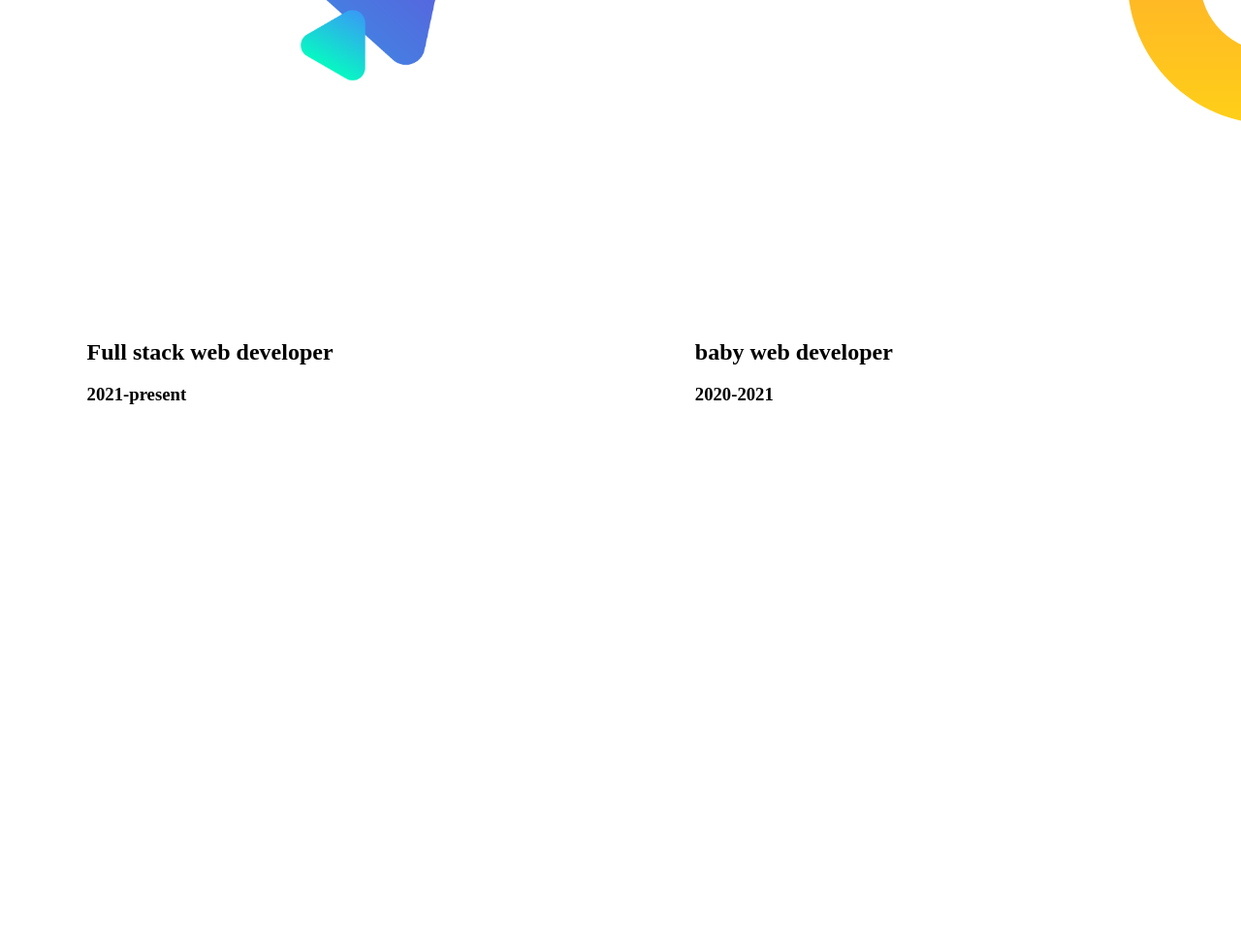
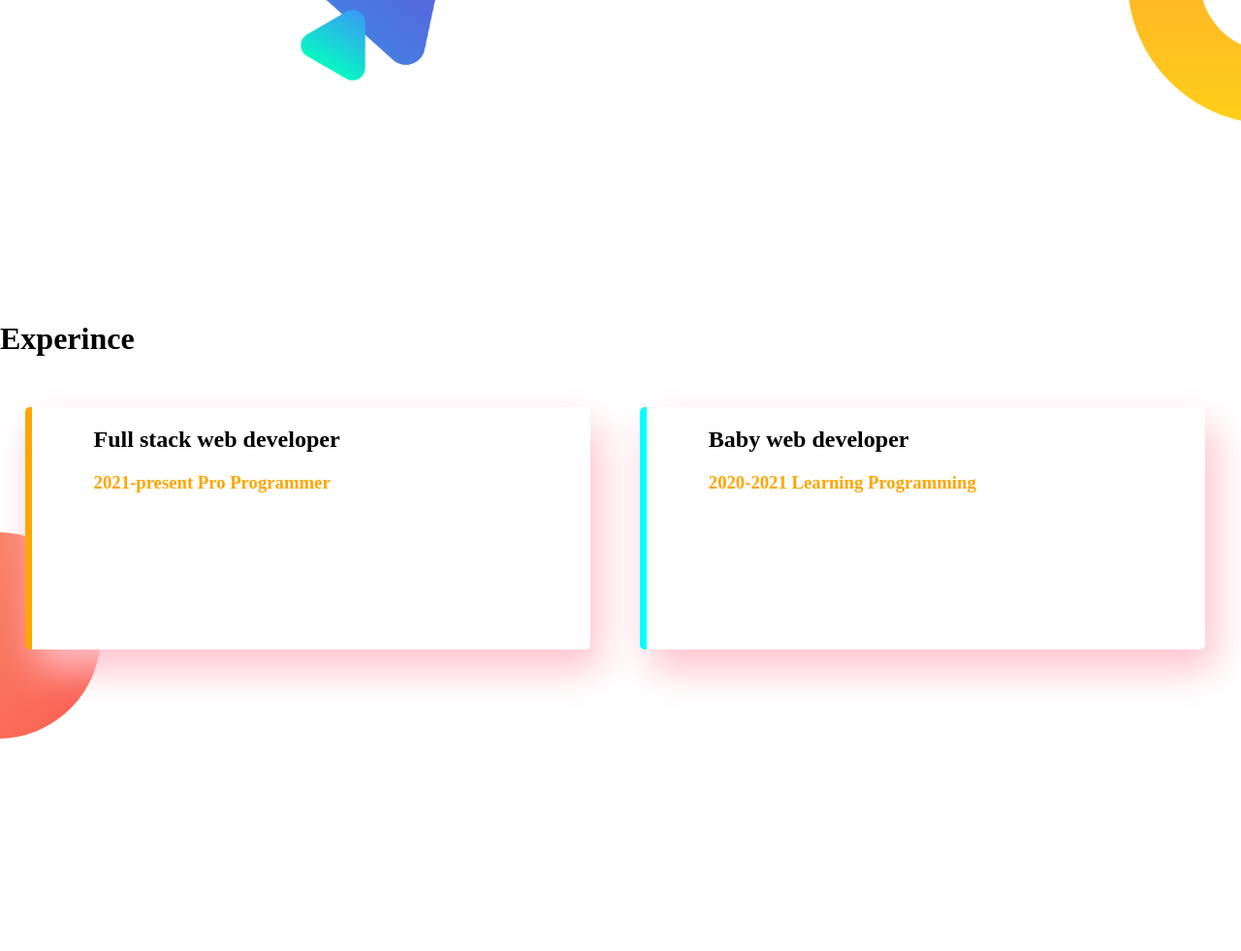
Before and after one commit to AshikpHerodowza/web-portfolio, a plain HTML site: page index.html in a window 1280 px wide. Shown: the part 996-1977 px from the top of the page at 97% size. Before the commit the page ends 1950 px from the top, so only its background shows below. Drawn offline with Linux system fonts and the light colour scheme.

Commit message:
last  part done

```diff
--- a/index.html
+++ b/index.html
@@ -32,7 +32,7 @@
         <img src="images/image 17.png" alt="">
 
     </div>
-    <div class="half">
+    <div class="half single">
         <h2>Dream Big</h2>
         <h3>Become a webdeveloper</h3>
         <p>"So many of our dreams at first seem impossible, then they seem improbable, and then, when we summon the will, they soon become inevitable."—Christoper Reeve</p>
@@ -41,17 +41,21 @@
  </section>
 
 <section class="last">
-<div class="half">
+
+    <h1>
+        Experince
+    </h1>
+<div id="full-srack" class="half single ">
 <h2>Full stack web developer</h2>
-<h3>2021-present</h3>
+<h3 class="orange">2021-present Pro Programmer</h3>
 
 </div>
 
 
-<div class="half">
+<div id="full-srack1" class="half single">
 
-    <h2>baby web developer</h2>
-<h3>2020-2021</h3>
+    <h2>Baby web developer</h2>
+<h3 class="orange">2020-2021 Learning Programming</h3>
 
 </div>
 
--- a/style.css
+++ b/style.css
@@ -54,3 +54,30 @@ p{
     background-repeat: no-repeat;
      background-position: right;
 }
+.orange{
+    color: orange;
+}
+.single{
+    box-shadow: 10px 20px 40px pink;
+    border: 5px;
+    border-radius: 5px;
+    height: 50%;
+    background-color: white;
+}
+.last{
+    background-image: url("images/exp-bg.png");
+    background-repeat: no-repeat;
+    background-position: left;
+
+}
+#full-srack{
+border-left: 7px orange solid;
+border-image: linear-gradient(180deg tomato orange)  ;
+}
+#full-srack1{
+
+border-left: 7px  cyan solid;
+border-image: linear-gradient(180deg blue cyan)  ;
+
+
+}
```
